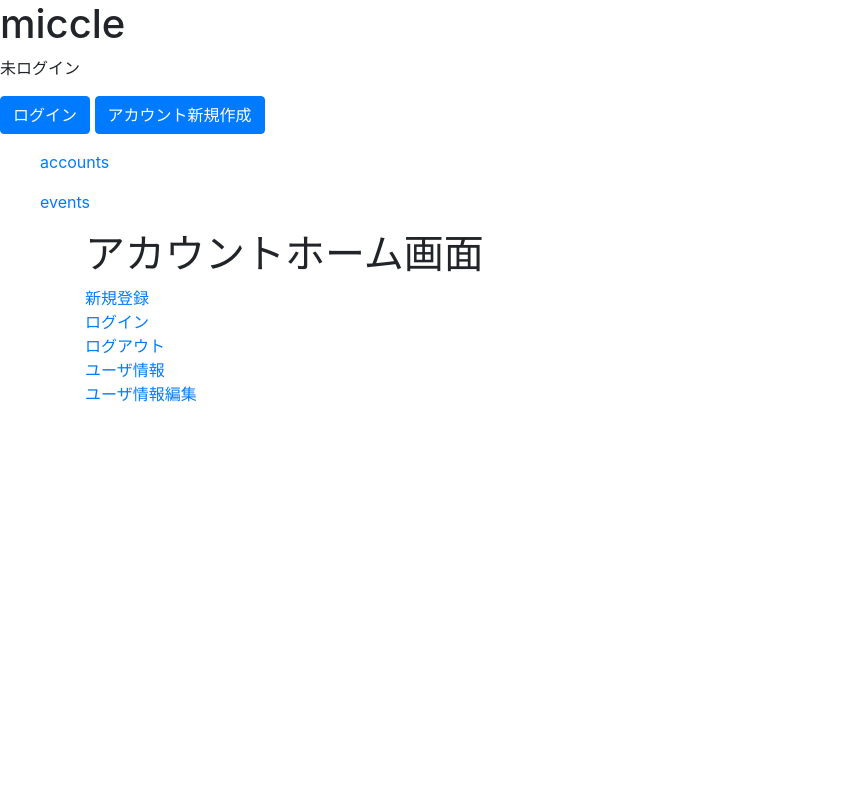
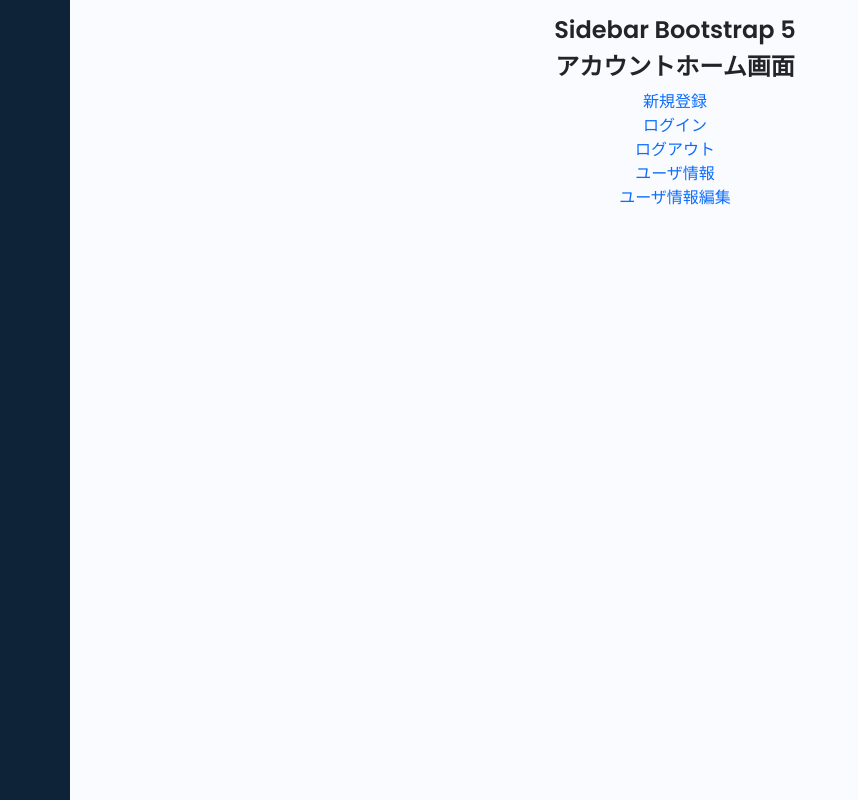
Before and after one commit to biki-cloud/event-matching-service, a Django app: page /accounts/ in a window 1280 px wide. Shown: the whole page, without its empty margins (0-858 px from the left). Run offline with Django 5.2, Linux system fonts and the light colour scheme; some libraries are stand-ins or nearby versions.

Commit message:
add draft

```diff
--- /dev/null
+++ b/main/static/main/css/style.css
@@ -0,0 +1,142 @@
+@import url('https://fonts.googleapis.com/css2?family=Poppins:wght@400;600&display=swap');
+
+::after,
+::before {
+    box-sizing: border-box;
+    margin: 0;
+    padding: 0;
+}
+
+a {
+    text-decoration: none;
+}
+
+li {
+    list-style: none;
+}
+
+h1 {
+    font-weight: 600;
+    font-size: 1.5rem;
+}
+
+body {
+    font-family: 'Poppins', sans-serif;
+}
+
+.wrapper {
+    display: flex;
+}
+
+.main {
+    min-height: 100vh;
+    width: 100%;
+    overflow: hidden;
+    transition: all 0.35s ease-in-out;
+    background-color: #fafbfe;
+}
+
+#sidebar {
+    width: 70px;
+    min-width: 70px;
+    z-index: 1000;
+    transition: all .25s ease-in-out;
+    background-color: #0e2238;
+    display: flex;
+    flex-direction: column;
+}
+
+#sidebar.expand {
+    width: 260px;
+    min-width: 260px;
+}
+
+.toggle-btn {
+    background-color: transparent;
+    cursor: pointer;
+    border: 0;
+    padding: 1rem 1.5rem;
+}
+
+.toggle-btn i {
+    font-size: 1.5rem;
+    color: #FFF;
+}
+
+.sidebar-logo {
+    margin: auto 0;
+}
+
+.sidebar-logo a {
+    color: #FFF;
+    font-size: 1.15rem;
+    font-weight: 600;
+}
+
+#sidebar:not(.expand) .sidebar-logo,
+#sidebar:not(.expand) a.sidebar-link span {
+    display: none;
+}
+
+.sidebar-nav {
+    padding: 2rem 0;
+    flex: 1 1 auto;
+}
+
+a.sidebar-link {
+    padding: .625rem 1.625rem;
+    color: #FFF;
+    display: block;
+    font-size: 0.9rem;
+    white-space: nowrap;
+    border-left: 3px solid transparent;
+}
+
+.sidebar-link i {
+    font-size: 1.1rem;
+    margin-right: .75rem;
+}
+
+a.sidebar-link:hover {
+    background-color: rgba(255, 255, 255, .075);
+    border-left: 3px solid #3b7ddd;
+}
+
+.sidebar-item {
+    position: relative;
+}
+
+#sidebar:not(.expand) .sidebar-item .sidebar-dropdown {
+    position: absolute;
+    top: 0;
+    left: 70px;
+    background-color: #0e2238;
+    padding: 0;
+    min-width: 15rem;
+    display: none;
+}
+
+#sidebar:not(.expand) .sidebar-item:hover .has-dropdown+.sidebar-dropdown {
+    display: block;
+    max-height: 15em;
+    width: 100%;
+    opacity: 1;
+}
+
+#sidebar.expand .sidebar-link[data-bs-toggle="collapse"]::after {
+    border: solid;
+    border-width: 0 .075rem .075rem 0;
+    content: "";
+    display: inline-block;
+    padding: 2px;
+    position: absolute;
+    right: 1.5rem;
+    top: 1.4rem;
+    transform: rotate(-135deg);
+    transition: all .2s ease-out;
+}
+
+#sidebar.expand .sidebar-link[data-bs-toggle="collapse"].collapsed::after {
+    transform: rotate(45deg);
+    transition: all .2s ease-out;
+}
--- a/main/static/main/js/script.js
+++ b/main/static/main/js/script.js
@@ -1 +1,8 @@
 console.log("xxxx");
+
+
+const hamBurger = document.querySelector(".toggle-btn");
+
+hamBurger.addEventListener("click", function () {
+  document.querySelector("#sidebar").classList.toggle("expand");
+});
--- a/main/templates/main/base.html
+++ b/main/templates/main/base.html
@@ -1,40 +1,115 @@
 {% load static %}
-<!doctype html>
+<!DOCTYPE html>
 <html lang="en">
-  <head>
-    <!-- Required meta tags -->
-    <meta charset="utf-8">
-    <meta name="viewport" content="width=device-width, initial-scale=1, shrink-to-fit=no">
 
-    <!-- Bootstrap CSS -->
-    <link rel="stylesheet" href="https://cdn.jsdelivr.net/npm/bootstrap@4.3.1/dist/css/bootstrap.min.css" integrity="sha384-ggOyR0iXCbMQv3Xipma34MD+dH/1fQ784/j6cY/iJTQUOhcWr7x9JvoRxT2MZw1T" crossorigin="anonymous">
+<head>
+    <meta charset="UTF-8">
+    <meta http-equiv="X-UA-Compatible" content="IE=edge">
+    <meta name="viewport" content="width=device-width, initial-scale=1.0">
+    <title>Sidebar With Bootstrap</title>
+    <link href="https://cdn.lineicons.com/4.0/lineicons.css" rel="stylesheet" />
+    <link href="https://cdn.jsdelivr.net/npm/bootstrap@5.3.0-alpha3/dist/css/bootstrap.min.css" rel="stylesheet"
+        integrity="sha384-KK94CHFLLe+nY2dmCWGMq91rCGa5gtU4mk92HdvYe+M/SXH301p5ILy+dN9+nJOZ" crossorigin="anonymous">
+    <link rel="stylesheet" href="{% static 'main/css/style.css' %}">
+</head>
 
-    <title>miccle app</title>
-  </head>
-  <body>
-    <h1>miccle</h1>
-    {% if request.user.is_authenticated %}
-      <p>ログインユーザ: {{ request.user }}</p>
-      <a href="{% url 'logout' %}" class="btn btn-primary mb-3">ログアウト</a>
-    {% else %}
-      <p>未ログイン</p>
-      <a href="{% url 'login' %}?next={{ request.path }}" class="btn btn-primary mb-3">ログイン</a>
-      <a href="{% url 'signup' %}" class="btn btn-primary mb-3">アカウント新規作成</a>
-    {% endif %}
-
-    <ul><a href="{% url 'accounts_home' %}">accounts</a></ul>
-    <ul><a href="{% url 'events_home' %}">events</a></ul>
-    <div class="container">
-        {% block content %}
-        {% endblock %}
+<body>
+    <div class="wrapper">
+        <aside id="sidebar">
+            <div class="d-flex">
+                <button class="toggle-btn" type="button">
+                    <i class="lni lni-grid-alt"></i>
+                </button>
+                <div class="sidebar-logo">
+                    <a href="#">CodzSword</a>
+                </div>
+            </div>
+            <ul class="sidebar-nav">
+                <li class="sidebar-item">
+                    <a href="#" class="sidebar-link">
+                        <i class="lni lni-user"></i>
+                        <span>Profile</span>
+                    </a>
+                </li>
+                <li class="sidebar-item">
+                    <a href="#" class="sidebar-link">
+                        <i class="lni lni-agenda"></i>
+                        <span>Task</span>
+                    </a>
+                </li>
+                <li class="sidebar-item">
+                    <a href="#" class="sidebar-link collapsed has-dropdown" data-bs-toggle="collapse"
+                        data-bs-target="#auth" aria-expanded="false" aria-controls="auth">
+                        <i class="lni lni-protection"></i>
+                        <span>Auth</span>
+                    </a>
+                    <ul id="auth" class="sidebar-dropdown list-unstyled collapse" data-bs-parent="#sidebar">
+                        <li class="sidebar-item">
+                            <a href="#" class="sidebar-link">Login</a>
+                        </li>
+                        <li class="sidebar-item">
+                            <a href="#" class="sidebar-link">Register</a>
+                        </li>
+                    </ul>
+                </li>
+                <li class="sidebar-item">
+                    <a href="#" class="sidebar-link collapsed has-dropdown" data-bs-toggle="collapse"
+                        data-bs-target="#multi" aria-expanded="false" aria-controls="multi">
+                        <i class="lni lni-layout"></i>
+                        <span>Multi Level</span>
+                    </a>
+                    <ul id="multi" class="sidebar-dropdown list-unstyled collapse" data-bs-parent="#sidebar">
+                        <li class="sidebar-item">
+                            <a href="#" class="sidebar-link collapsed" data-bs-toggle="collapse"
+                                data-bs-target="#multi-two" aria-expanded="false" aria-controls="multi-two">
+                                Two Links
+                            </a>
+                            <ul id="multi-two" class="sidebar-dropdown list-unstyled collapse">
+                                <li class="sidebar-item">
+                                    <a href="#" class="sidebar-link">Link 1</a>
+                                </li>
+                                <li class="sidebar-item">
+                                    <a href="#" class="sidebar-link">Link 2</a>
+                                </li>
+                            </ul>
+                        </li>
+                    </ul>
+                </li>
+                <li class="sidebar-item">
+                    <a href="#" class="sidebar-link">
+                        <i class="lni lni-popup"></i>
+                        <span>Notification</span>
+                    </a>
+                </li>
+                <li class="sidebar-item">
+                    <a href="#" class="sidebar-link">
+                        <i class="lni lni-cog"></i>
+                        <span>Setting</span>
+                    </a>
+                </li>
+            </ul>
+            <div class="sidebar-footer">
+                <a href="#" class="sidebar-link">
+                    <i class="lni lni-exit"></i>
+                    <span>Logout</span>
+                </a>
+            </div>
+        </aside>
+        <div class="main p-3">
+            <div class="text-center">
+                <h1>
+                    Sidebar Bootstrap 5
+                    {% block content %}
+                    {% endblock %}
+                </h1>
+            </div>
+        </div>
     </div>
 
-    <!-- Optional JavaScript -->
-    <!-- jQuery first, then Popper.js, then Bootstrap JS -->
-    <script src="https://code.jquery.com/jquery-3.3.1.slim.min.js" integrity="sha384-q8i/X+965DzO0rT7abK41JStQIAqVgRVzpbzo5smXKp4YfRvH+8abtTE1Pi6jizo" crossorigin="anonymous"></script>
-    <script src="https://cdn.jsdelivr.net/npm/popper.js@1.14.7/dist/umd/popper.min.js" integrity="sha384-UO2eT0CpHqdSJQ6hJty5KVphtPhzWj9WO1clHTMGa3JDZwrnQq4sF86dIHNDz0W1" crossorigin="anonymous"></script>
-    <script src="https://cdn.jsdelivr.net/npm/bootstrap@4.3.1/dist/js/bootstrap.min.js" integrity="sha384-JjSmVgyd0p3pXB1rRibZUAYoIIy6OrQ6VrjIEaFf/nJGzIxFDsf4x0xIM+B07jRM" crossorigin="anonymous"></script>
+    <script src="https://cdn.jsdelivr.net/npm/bootstrap@5.3.0-alpha3/dist/js/bootstrap.bundle.min.js"
+        integrity="sha384-ENjdO4Dr2bkBIFxQpeoTz1HIcje39Wm4jDKdf19U8gI4ddQ3GYNS7NTKfAdVQSZe"
+        crossorigin="anonymous"></script>
+    <script src="{% static 'main/js/script.js' %}"></script>
+</body>
 
-    <script src="{% static 'main/js/script.js' %}"></script>
-  </body>
 </html>
```
Also changed, not shown: main/templates/main/base1.html (added, +40 -0 lines), README.md.
